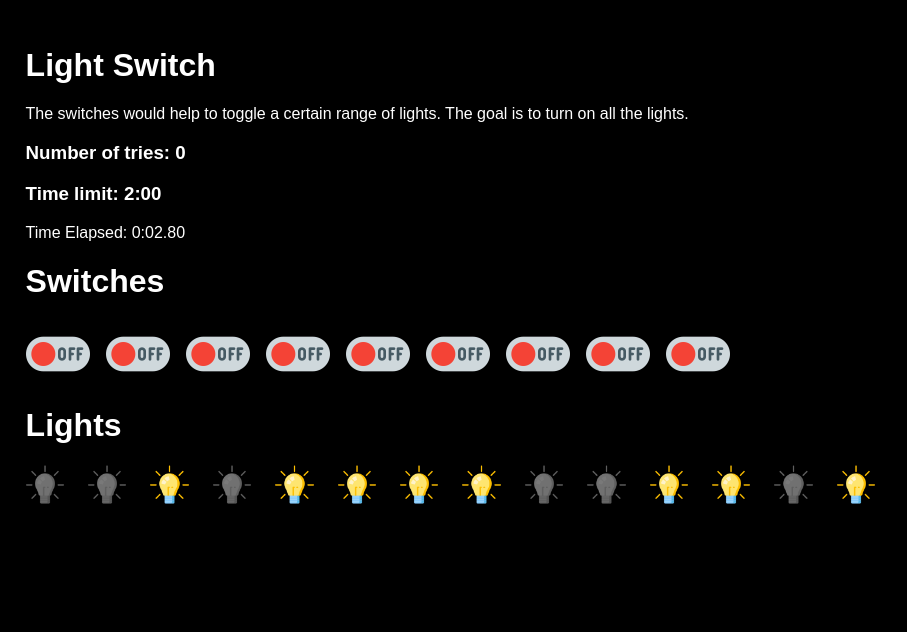
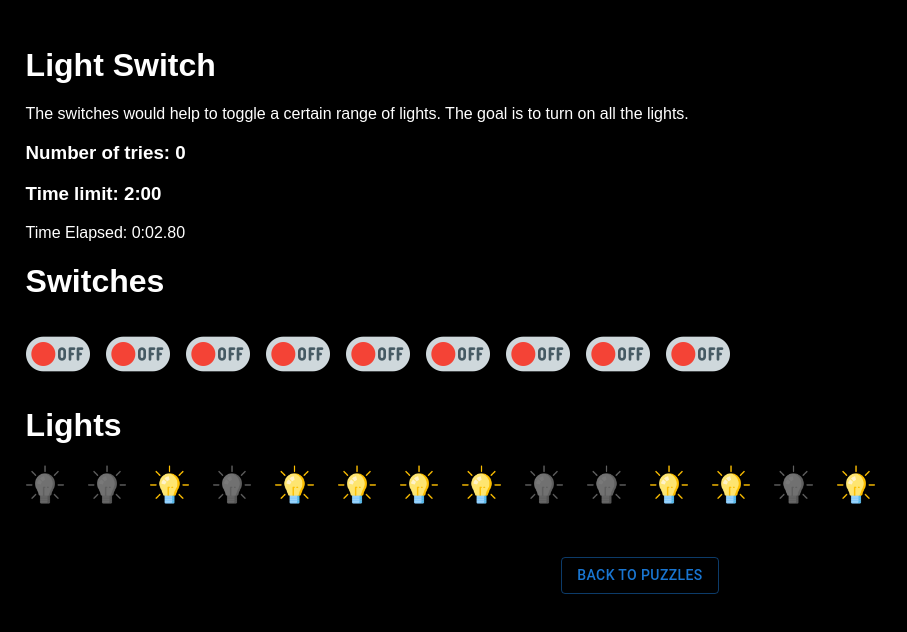
Before and after one commit to AJR07/RIICC-Open-House-Website, a React (Vite) app: page /puzzle in a window 1280 px wide. Both pictures are taken after a click on the element 614 px from the left and 268 px from the top of the page. Shown: the top 632 px of the page, without its empty margins (0-907 px from the left). Built offline with nearby package versions, Linux system fonts and the light colour scheme.

Commit message:
feat: back button during game

```diff
--- a/src/pages/puzzle/puzzlepicker.tsx
+++ b/src/pages/puzzle/puzzlepicker.tsx
@@ -53,7 +53,21 @@ export default function PuzzlePicker() {
         );
     } else if (!score) {
         let Component = puzzles[gameID].component;
-        return <Component setScore={setScore} />;
+        return (
+            <Stack>
+                <Component setScore={setScore} />
+                <Button
+                    variant="outlined"
+                    style={{ margin: "2em auto", width: "fit-content" }}
+                    onClick={() => {
+                        setScore(null);
+                        setGameID(null);
+                    }}
+                >
+                    Back to puzzles
+                </Button>
+            </Stack>
+        );
     } else {
         const timedOut = score instanceof NilScore;
         return (
```
